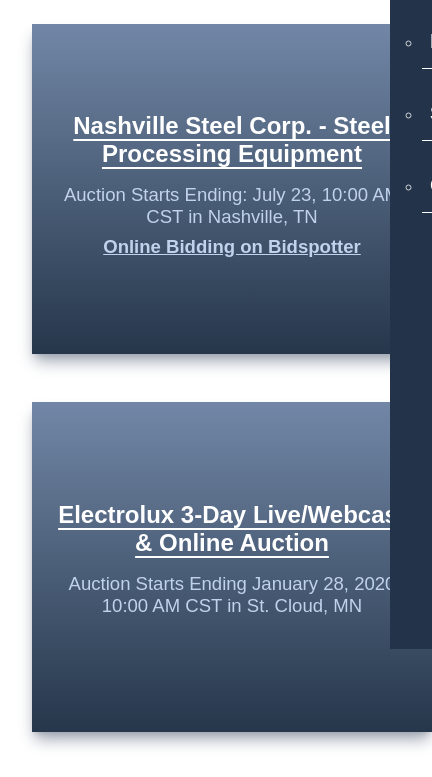
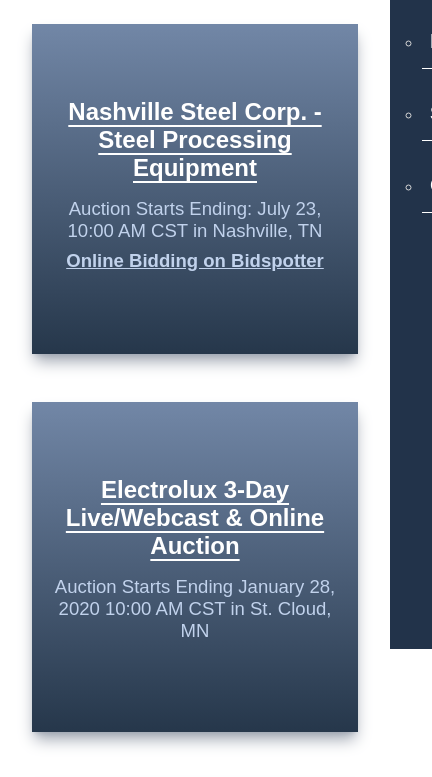
Before and after one commit to Matthew-Clendenning/gerrardgroupinc, an Astro site: page /auctions in a window 390 px wide. Shown: the part 195-972 px from the top of the page, 432 px wide, since content can reach past the window. Built offline with nearby package versions, Linux system fonts and the light colour scheme; Astro itself is replaced by a stand-in of ours; a web font is replaced by a local one.

Commit message:
card commit

```diff
--- a/src/pages/auctions.astro
+++ b/src/pages/auctions.astro
@@ -53,7 +53,8 @@ import Card from "../components/Card.astro";
 
 <style type="text/css" is:inline>
     .page-container {
-        display: grid;
+        display: flex;
+        flex-direction: column;
         justify-items: center;
         margin-top: 3rem;
         margin-bottom: 3rem;
--- a/src/pages/services.astro
+++ b/src/pages/services.astro
@@ -45,7 +45,6 @@ import '../styles/Card.css';
         justify-items: center;
         margin-top: 3rem;
         margin-bottom: 3rem;
-        margin-inline: 2rem;
     }
 
     .card-container {
@@ -84,7 +83,7 @@ import '../styles/Card.css';
 
     @media (max-width: 40rem) {
         .card-container {
-            margin-inline: 3rem;
+            margin-inline: 1.5rem;
         }
     }
 
--- a/src/styles/Card.css
+++ b/src/styles/Card.css
@@ -29,6 +29,7 @@
     width: auto;
     height: 200px;
     aspect-ratio: 1;
+    border-radius: 10px;
     /*box-shadow: 0 0 7px #666;*/
 }
 
```
